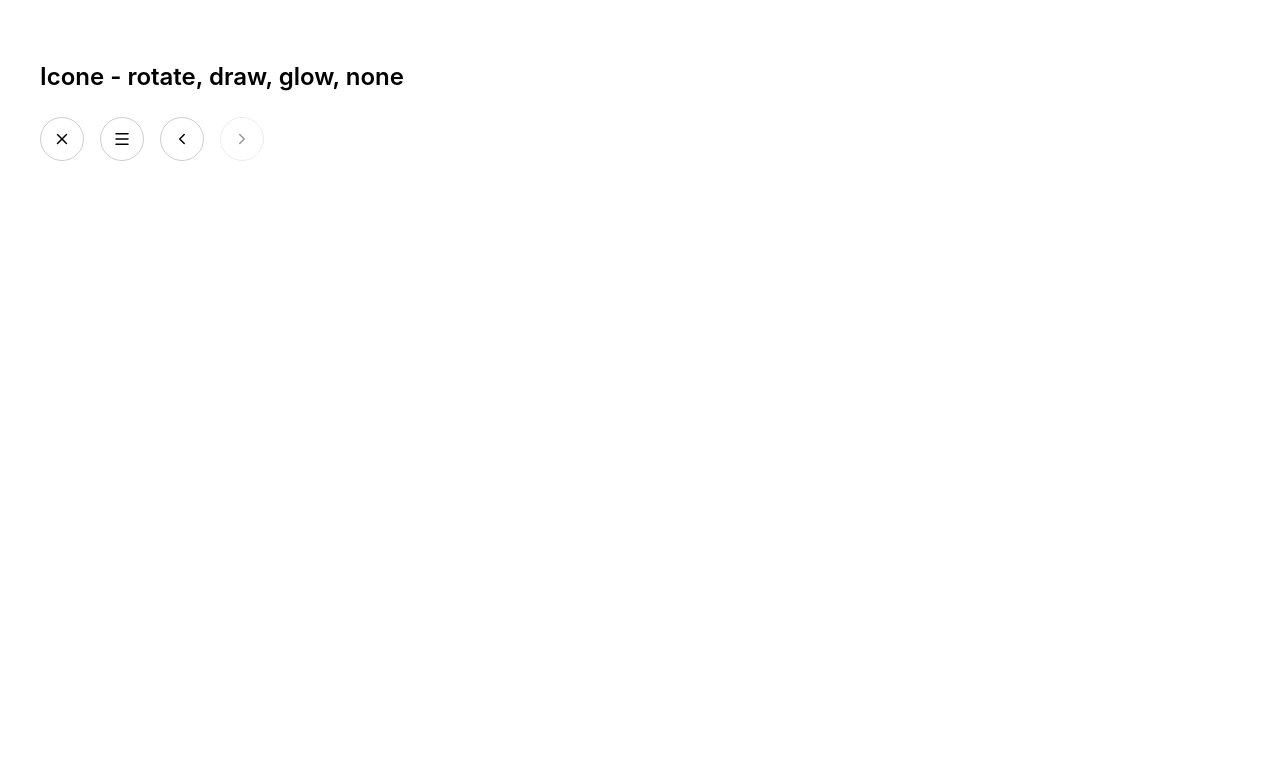
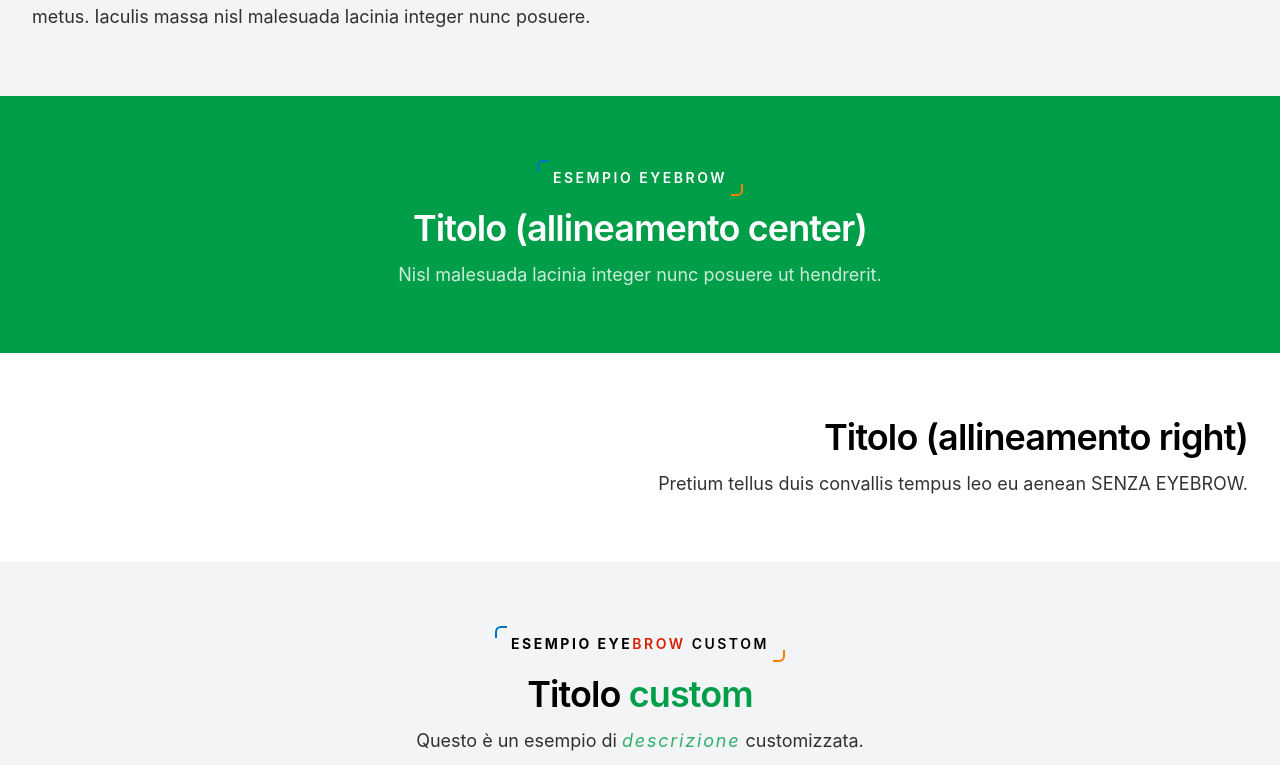
Before and after one commit to LauraCorrado/tea2026, a React (Vite) app: page /dev/playground in a window 1280 px wide. Shown: the part 2075-2840 px from the top of the page. Before the commit the page ends 2276 px from the top, so only its background shows below. Built offline with nearby package versions, Linux system fonts and the light colour scheme.

Commit message:
feat(SectionHeader): add SectionHeader component with customizable alignment and description

```diff
--- /dev/null
+++ b/src/components/ui/SectionHeader/SectionHeader.tsx
@@ -0,0 +1,68 @@
+// respons: title, eventuale eyebrow / subtitle, opzionale descrizione,allineamento configurabile, possibilità classi custom
+import type {
+  SectionHeaderAlign,
+  SectionHeaderProps,
+} from "./SectionHeader.types";
+
+const baseClasses = "flex flex-col gap-3";
+
+const alignClasses: Record<SectionHeaderAlign, string> = {
+  left: "items-start text-left",
+  center: "items-center text-center",
+  right: "items-end text-right",
+};
+
+export function SectionHeader({
+  title,
+  eyebrow,
+  description,
+  align = "left",
+  className = "",
+  ...props
+}: SectionHeaderProps) {
+  return (
+    <div
+      className={`${baseClasses} ${alignClasses[align]} ${className}`}
+      {...props}
+    >
+      {eyebrow && (
+        <div className="relative inline-flex px-4 py-2">
+          <span
+            aria-hidden="true"
+            className="
+        absolute left-0 top-0
+        h-3 w-3
+        rounded-tl-md
+        border-l-2 border-t-2
+        border-tea-blue
+      "
+          />
+
+          <p className="text-sm font-semibold uppercase tracking-[0.18em]">
+            {eyebrow}
+          </p>
+
+          <span
+            aria-hidden="true"
+            className="
+        absolute bottom-0 right-0
+        h-3 w-3
+        rounded-br-md
+        border-b-2 border-r-2
+        border-tea-orange
+      "
+          />
+        </div>
+      )}
+      <h2 className="text-3xl font-semibold tracking-tight md:text-4xl">
+        {title}
+      </h2>
+
+      {description && (
+        <p className="max-w-2xl text-base leading-relaxed opacity-80 md:text-lg">
+          {description}
+        </p>
+      )}
+    </div>
+  );
+}
--- /dev/null
+++ b/src/components/ui/SectionHeader/SectionHeader.types.ts
@@ -0,0 +1,11 @@
+import type { HTMLAttributes, ReactNode } from "react";
+
+export type SectionHeaderAlign = "left" | "center" | "right";
+
+export interface SectionHeaderProps
+    extends Omit<HTMLAttributes<HTMLDivElement>, "title"> {
+    title: ReactNode; // per custom element
+    eyebrow?: ReactNode;
+    description?: ReactNode;
+    align?: SectionHeaderAlign;
+}
--- /dev/null
+++ b/src/components/ui/SectionHeader/index.ts
@@ -0,0 +1,6 @@
+export { SectionHeader } from "./SectionHeader";
+
+export type {
+    SectionHeaderAlign,
+    SectionHeaderProps,
+} from "./SectionHeader.types";
--- a/src/components/ui/index.ts
+++ b/src/components/ui/index.ts
@@ -2,3 +2,4 @@ export * from "./Button";
 export * from "./IconButton";
 export * from "./Section";
 export * from "./Container";
+export * from "./SectionHeader";
--- a/src/pages/dev/Playground.tsx
+++ b/src/pages/dev/Playground.tsx
@@ -1,5 +1,11 @@
 import { ChevronLeft, ChevronRight, Menu, X } from "lucide-react";
-import { Button, Container, IconButton, Section } from "@/components/ui";
+import {
+  Button,
+  Container,
+  IconButton,
+  Section,
+  SectionHeader,
+} from "@/components/ui";
 
 export function Playground() {
   return (
@@ -9,6 +15,7 @@ export function Playground() {
         <span className="text-tea-green">TEA</span>
         <span className="text-tea-blue">!</span>
       </h1>
+
       {/* SEZIONI */}
       <h2 className="text-2xl font-semibold p-10">Sezioni</h2>
       <div className="flex">
@@ -76,6 +83,69 @@ export function Playground() {
         </Container>
       </Section>
 
+      {/* SECTION HEADER */}
+      <h2 className="p-10 text-2xl font-semibold">Section Header</h2>
+
+      <Section variant="alternative">
+        <Container>
+          <SectionHeader
+            eyebrow="esempio eyebrow"
+            title="Titolo (allineamento left - default)"
+            description="Lorem ipsum dolor sit amet. Urna tempor pulvinar vivamus fringilla lacus nec metus. Iaculis massa nisl malesuada lacinia integer nunc posuere."
+          />
+        </Container>
+      </Section>
+
+      <Section variant="green">
+        <Container>
+          <SectionHeader
+            eyebrow="esempio eyebrow"
+            title="Titolo (allineamento center)"
+            description=" Nisl malesuada lacinia integer nunc posuere ut hendrerit."
+            align="center"
+          />
+        </Container>
+      </Section>
+
+      <Section>
+        <Container>
+          <SectionHeader
+            title="Titolo (allineamento right)"
+            description="Pretium tellus duis convallis tempus leo eu aenean SENZA EYEBROW. "
+            align="right"
+          />
+        </Container>
+      </Section>
+
+      <Section variant="alternative">
+        <Container>
+          <SectionHeader
+            eyebrow={
+              <>
+                <span className="font-bold">Esempio eye</span>
+                <span className="text-tea-red hover:underline">brow</span>{" "}
+                CUSTOM
+              </>
+            }
+            title={
+              <>
+                Titolo <span className="text-tea-green">custom</span>
+              </>
+            }
+            description={
+              <>
+                Questo è un esempio di{" "}
+                <span className="italic tracking-widest text-tea-green">
+                  descrizione
+                </span>{" "}
+                customizzata.
+              </>
+            }
+            align="center"
+          />
+        </Container>
+      </Section>
+
       {/* BUTTONS */}
       <section className="space-y-6 p-10">
         <h2 className="text-2xl font-semibold">Buttons</h2>
@@ -96,6 +166,7 @@ export function Playground() {
           <Button disabled>Disabled</Button>
         </div>
       </section>
+
       {/* BUTTONS CONTROLLO INTERFACCIA */}
       <section className="space-y-6 p-10">
         <h2 className="text-2xl font-semibold">
--- a/src/styles/globals.css
+++ b/src/styles/globals.css
@@ -23,6 +23,8 @@ body {
 }
 
 @layer components {
+
+  /* ICON BUTTON */
   .icon-button-glow {
     position: absolute;
     inset: -4px;
```
